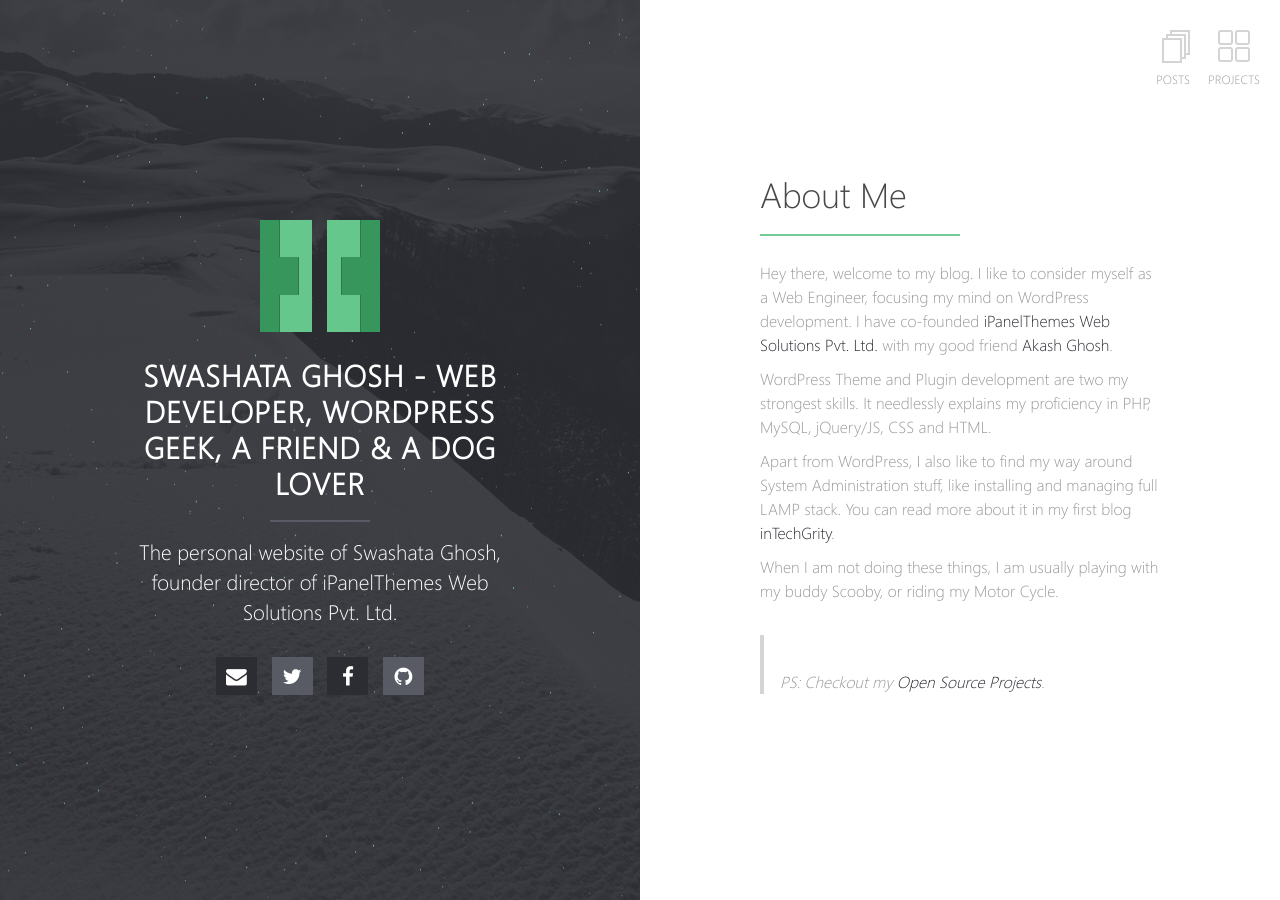
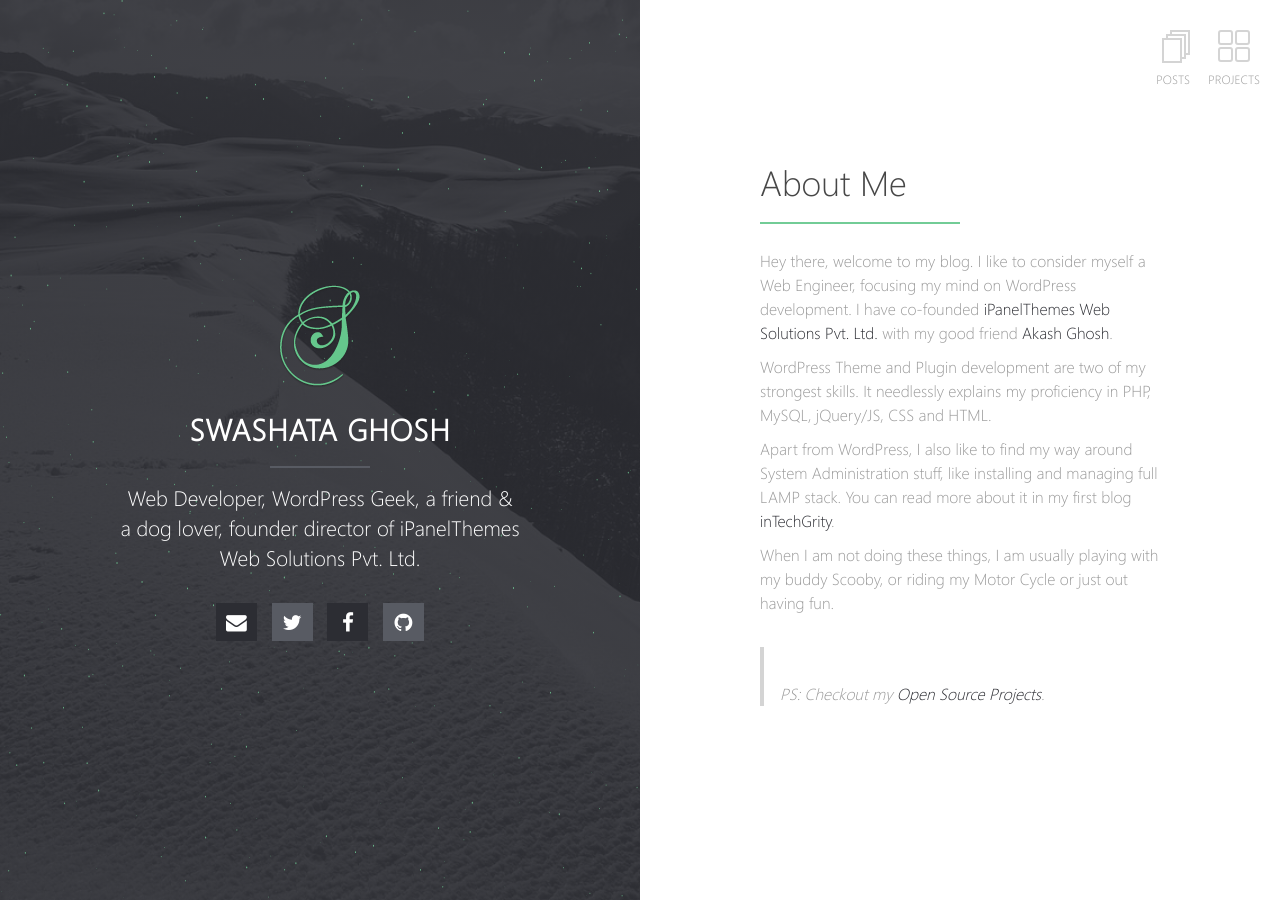
Before and after one commit to swashata/swashata.github.io, a Jekyll site: the page built from index.md, in a window 1280 px wide. Built offline with Jekyll 4.4.1, drawn with Linux system fonts in a browser that asks for light colours.

Commit message:
Added Logo and modified the home page text

```diff
--- a/_config.yml
+++ b/_config.yml
@@ -1,6 +1,6 @@
 # Site
-title: Swashata Ghosh - Web Developer, WordPress Geek, a friend & a dog lover
-description: The personal website of Swashata Ghosh, founder director of iPanelThemes Web Solutions Pvt. Ltd.
+title: Swashata Ghosh
+description: Web Developer, WordPress Geek, a friend & a dog lover, founder director of iPanelThemes Web Solutions Pvt. Ltd.
 url: https://swashata.github.io
 logo: halve.png                                       # Site logo
 locale: en_US
@@ -33,7 +33,7 @@ email:             swashata@iptms.co
 #google.plus:        username
 twitter:            swashata
 facebook:           swashata
-github:             username
+github:             swashata
 #stackoverflow:     123456/username   from a "http://stackoverflow.com/users/123456/username" link
 #linkedin:          username
 #xing:              username
--- a/index.md
+++ b/index.md
@@ -3,14 +3,14 @@ layout: home
 ---
 # About Me
 
-Hey there, welcome to my blog. I like to consider myself as a Web Engineer, focusing my mind on WordPress development. I have co-founded
+Hey there, welcome to my blog. I like to consider myself a Web Engineer, focusing my mind on WordPress development. I have co-founded
 [iPanelThemes Web Solutions Pvt. Ltd.](https://ipanelthemes.com) with my good friend [Akash Ghosh](http://akashghosh.me).
 
-WordPress Theme and Plugin development are two my strongest skills. It needlessly explains my proficiency in PHP, MySQL, jQuery/JS, CSS and HTML.
+WordPress Theme and Plugin development are two of my strongest skills. It needlessly explains my proficiency in PHP, MySQL, jQuery/JS, CSS and HTML.
 
 Apart from WordPress, I also like to find my way around System Administration stuff, like installing and managing full LAMP stack. You can
 read more about it in my first blog [inTechGrity](http://www.intechgrity.com).
 
-When I am not doing these things, I am usually playing with my buddy Scooby, or riding my Motor Cycle.
+When I am not doing these things, I am usually playing with my buddy Scooby, or riding my Motor Cycle or just out having fun.
 
 > PS: Checkout my [Open Source Projects](https://github.com/swashata).
```
Also changed, not shown: images/halve-small.png, images/halve.png, 1 other file.
